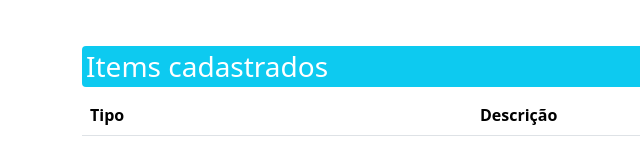
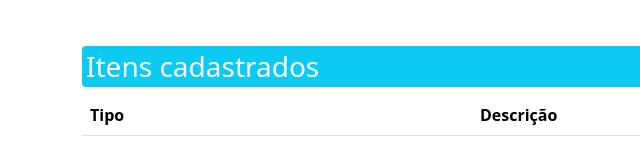
Before and after one commit to Brunog-code/lista-itens-viagem, a plain HTML site: page index.html in a window 1280 px wide. Shown: the part 230-394 px from the top of the page, 0-640 px from the left. Drawn offline with nearby package versions, Linux system fonts and the light colour scheme.

Commit message:
correcao itens

```diff
--- a/index.html
+++ b/index.html
@@ -71,7 +71,7 @@
 
         <div class="row mt-5">
             <div class="col">
-                <h3 class="bg-info text-white p-1 rounded-1">Items cadastrados</h3>
+                <h3 class="bg-info text-white p-1 rounded-1">Itens cadastrados</h3>
             </div>
         </div>
 
```
